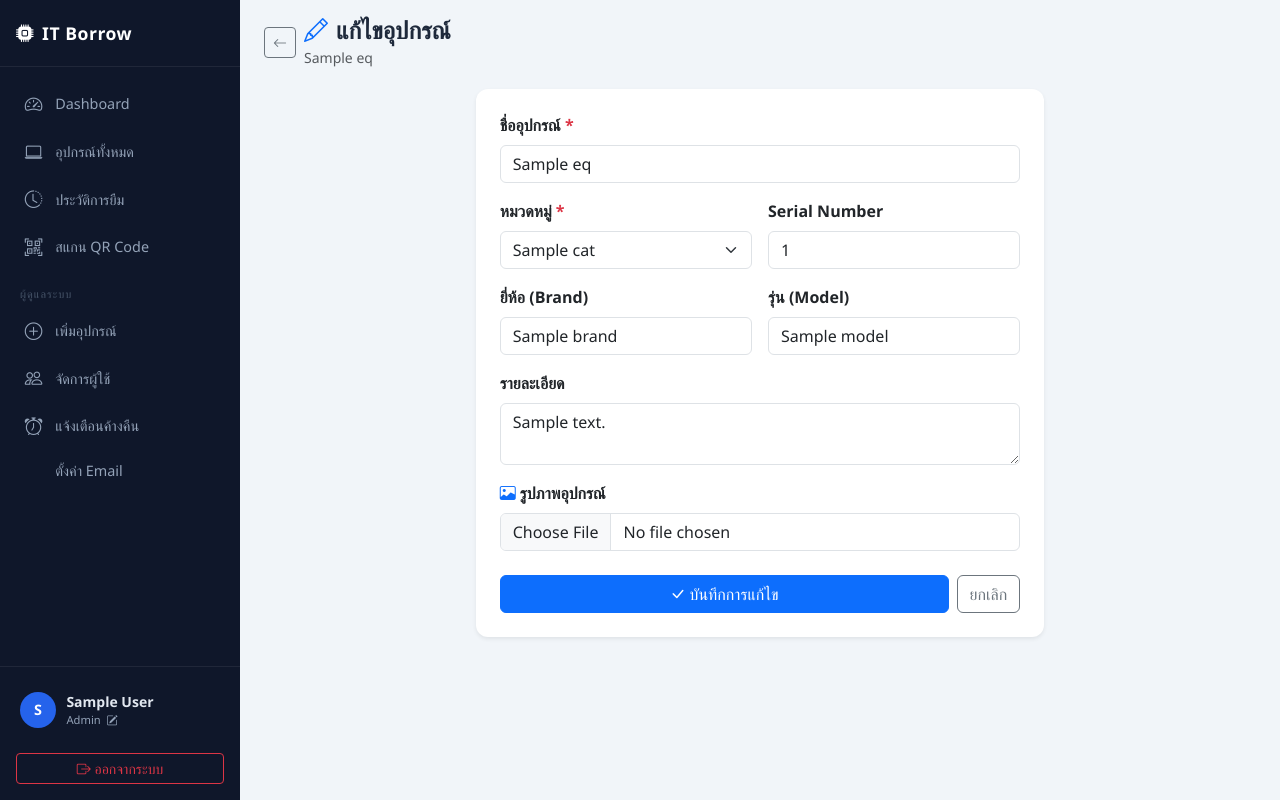
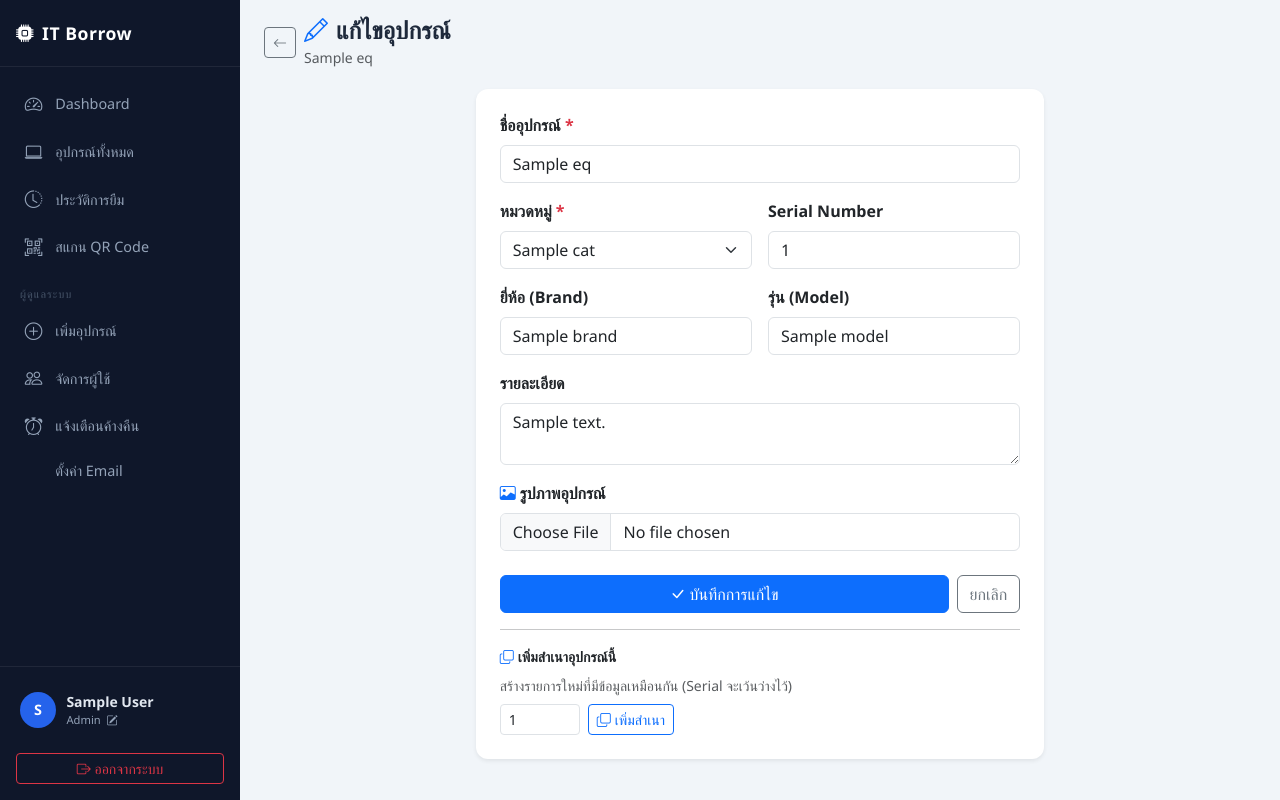
Before and after one commit to MINDKYLO/Tlib, a Flask app: template templates/edit_equipment.html in a window 1280 px wide. Run offline with Flask 3, Linux system fonts and the light colour scheme; the visitor is signed in with stand-in values (Sample User, id 1); the template is opened without the code that fills it: most values are stand-ins (such as "Sample title", 1, 10 or a date in 2020); parts of the project's set-up code (start-up, migrations or seed data) failed here and were passed over; some libraries are stand-ins or nearby versions.

Commit message:
feat: add duplicate quantity from edit equipment page
Co-Authored-By: Claude Sonnet 4.6 <noreply@anthropic.com>

```diff
--- a/app.py
+++ b/app.py
@@ -568,6 +568,36 @@ def edit_equipment(eid):
     return render_template('edit_equipment.html', eq=eq, categories=categories)
 
 
+@app.route('/equipment/<int:eid>/duplicate', methods=['POST'])
+@admin_required
+def duplicate_equipment(eid):
+    conn = get_db()
+    eq   = db_fetchone(conn, 'SELECT * FROM equipment WHERE id=%s', (eid,))
+    if not eq:
+        conn.close()
+        return redirect(url_for('equipment_list'))
+    try:
+        qty = max(1, min(int(request.form.get('qty', 1)), 999))
+    except (ValueError, TypeError):
+        qty = 1
+    added = 0
+    try:
+        for _ in range(qty):
+            cur = db_execute(conn, '''
+                INSERT INTO equipment (name, category, brand, model, description, image, custom_fields)
+                VALUES (%s,%s,%s,%s,%s,%s,%s::jsonb) RETURNING id''',
+                (eq['name'], eq['category'], eq['brand'], eq['model'],
+                 eq['description'], eq['image'],
+                 json.dumps(dict(eq['custom_fields'])) if eq['custom_fields'] else None))
+            conn.commit()
+            added += 1
+    except Exception:
+        conn.rollback()
+    finally:
+        conn.close()
+    return redirect(url_for('equipment_group', name=eq['name'], category=eq['category']))
+
+
 @app.route('/equipment/<int:eid>/delete', methods=['POST'])
 @admin_required
 def delete_equipment(eid):
--- a/templates/edit_equipment.html
+++ b/templates/edit_equipment.html
@@ -74,6 +74,25 @@
             </div>
           </div>
         </form>
+
+        <hr class="my-3">
+
+        <div>
+          <div class="fw-semibold small mb-2">
+            <i class="bi bi-copy me-1 text-primary"></i>เพิ่มสำเนาอุปกรณ์นี้
+          </div>
+          <p class="text-muted small mb-2">สร้างรายการใหม่ที่มีข้อมูลเหมือนกัน (Serial จะเว้นว่างไว้)</p>
+          <form method="POST" action="{{ url_for('duplicate_equipment', eid=eq.id) }}"
+                class="d-flex gap-2 align-items-center"
+                onsubmit="return confirm('สร้างสำเนา ' + this.qty.value + ' รายการ?')">
+            <input type="number" name="qty" value="1" min="1" max="999"
+                   class="form-control form-control-sm" style="width:80px">
+            <button type="submit" class="btn btn-sm btn-outline-primary text-nowrap">
+              <i class="bi bi-copy me-1"></i>เพิ่มสำเนา
+            </button>
+          </form>
+        </div>
+
       </div>
     </div>
   </div>
```
